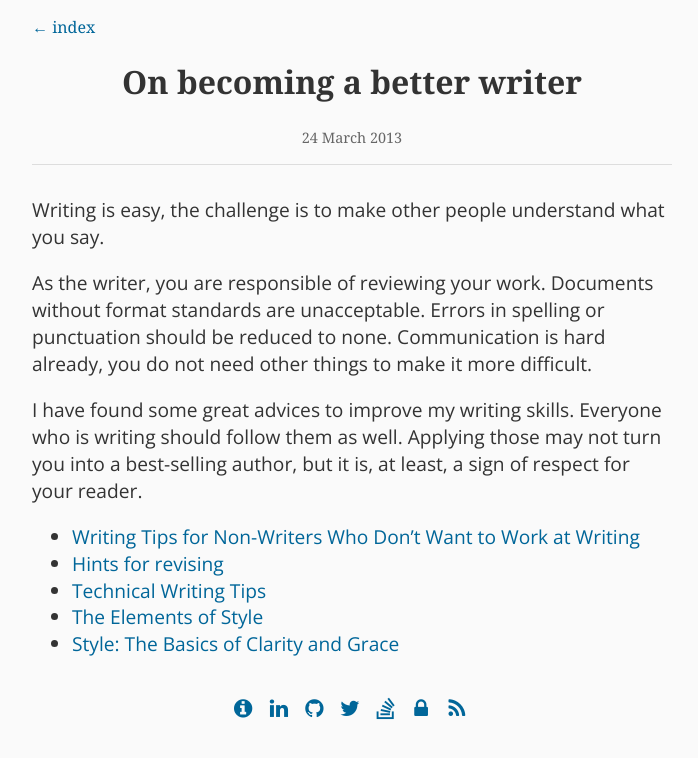
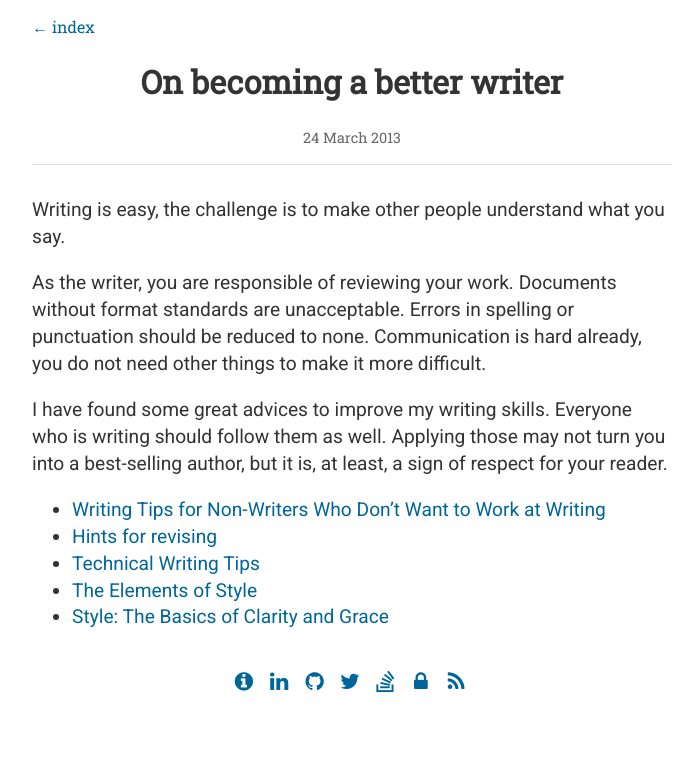
Before and after one commit to wicz/wicz.github.com, a Jekyll site: the page built from _posts/2013-03-24-on-becoming-a-better-writer.md, in a window 1280 px wide. Shown: the top 758 px of the page, without its empty margins (288-986 px from the left). Built offline with Jekyll 4.4.1, drawn with Linux system fonts in a browser that asks for light colours; nearby versions of some CDN libraries; comment, search, counter and statistics services are not loaded.

Commit message:
Another take on typography

```diff
--- a/_layouts/index.html
+++ b/_layouts/index.html
@@ -16,7 +16,7 @@
 <link rel="stylesheet" href="/assets/stylesheets/main.css">
 <link rel="stylesheet" href="/assets/stylesheets/screen.css">
 <link href="//netdna.bootstrapcdn.com/font-awesome/4.0.0/css/font-awesome.css" rel="stylesheet">
-<link href="//fonts.googleapis.com/css?family=Open+Sans:400italic,400|Ubuntu+Mono" rel="stylesheet" type="text/css">
+<link href="//fonts.googleapis.com/css?family=Roboto:400,400italic|Roboto+Slab|Ubuntu+Mono" rel="stylesheet" type="text/css">
 <script src="/assets/javascripts/modernizr-2.6.2.min.js"></script>
 </head>
 <body>
--- a/assets/stylesheets/screen.css
+++ b/assets/stylesheets/screen.css
@@ -1,14 +1,14 @@
 body {
-  background: #fafafa;
+  background: #fff;
   color: #333;
-  font-family: Cambria, Georgia, Times, serif;
+  font-family: "Roboto Slab", Cambria, Georgia, Times, serif;
   padding: 0;
   position: relative;
   width: 100%;
 }
 footer,
 header {
-  font-family: Cambria, Georgia, Times, serif;
+  font-family: "Roboto Slab", Cambria, Georgia, Times, serif;
   font-size: 1em;
   text-align: center;
 }
@@ -46,7 +46,7 @@ section.post-content header time {
   color: #666;
 }
 section.post-content article {
-  font-family: "Open Sans", Helvetica, Arial, sans-serif;
+  font-family: "Roboto", Helvetica, Arial, sans-serif;
   font-size: 1.2em;
   font-weight: 400;
   margin-bottom: 2em;
```
